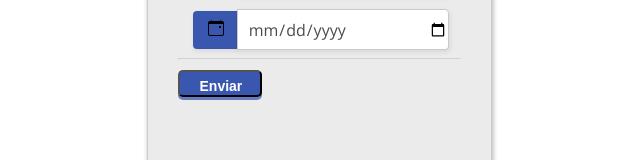
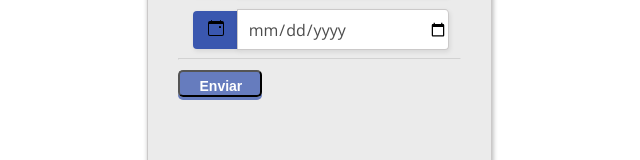
Before and after one commit to sofia-hernandezp/code_challenge, a plain HTML site: page index.html in a window 1280 px wide. Shown: the part 249-409 px from the top of the page, without its empty margins (321-961 px from the left). Drawn offline with nearby package versions, Linux system fonts and the light colour scheme.

Commit message:
update styles

```diff
--- a/css/styles.css
+++ b/css/styles.css
@@ -105,7 +105,7 @@ input{
   -webkit-border-radius: 5px;
   -moz-border-radius: 5px;
   border-radius: 5px;
-  background-color: #3a57af;
+  background-color: rgba(58,87,175,.75);
   -webkit-box-shadow: 0 3px rgba(58,87,175,.75);
   -moz-box-shadow: 0 3px rgba(58,87,175,.75);
   box-shadow: 0 3px rgba(58,87,175,.75);
```
